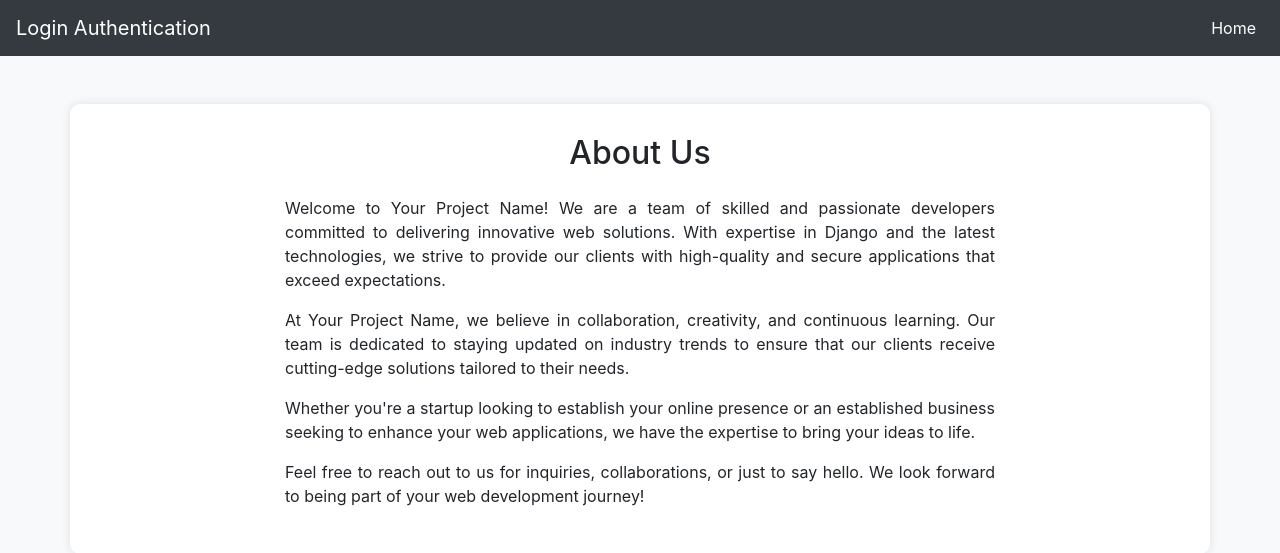
After one commit to v2jarvis/Django_Practice, a Django app: page /about/ in a window 1280 px wide. The commit adds this page. Shown: the top 553 px of the page. Run offline with Django 4.2, Linux system fonts and the light colour scheme; some libraries are stand-ins or nearby versions.

Commit message:
modify the html file and add about page

```diff
--- a/login_page/myapp/urls.py
+++ b/login_page/myapp/urls.py
@@ -4,6 +4,7 @@ from django.urls import path
 urlpatterns = [
     path('',views.home,name="home"),
     path('register/',views.register,name="register"),
-    path('login/',views.loginn,name="login")
+    path('login/',views.loginn,name="login"),
+    path('about/',views.about,name="about")
 
 ]
--- a/login_page/myapp/views.py
+++ b/login_page/myapp/views.py
@@ -8,6 +8,9 @@ from django.contrib.auth import authenticate,login
 
 def home(request):
     return render(request,"home.html")
+
+def about(request):
+    return render(request,"about.html")
 
 def register(request):
     if request.method=='POST':
--- /dev/null
+++ b/login_page/templates/about.html
@@ -0,0 +1,70 @@
+{%load static%}
+<!DOCTYPE html>
+<html lang="en">
+<head>
+    <meta charset="UTF-8">
+    <meta name="viewport" content="width=device-width, initial-scale=1, shrink-to-fit=no">
+    <title>About Us</title>
+    <link rel="stylesheet" href="https://stackpath.bootstrapcdn.com/bootstrap/4.5.2/css/bootstrap.min.css">
+    <!-- <link href="https://cdn.jsdelivr.net/npm/bootstrap@5.3.2/dist/css/bootstrap.min.css" rel="stylesheet" integrity="sha384-T3c6CoIi6uLrA9TneNEoa7RxnatzjcDSCmG1MXxSR1GAsXEV/Dwwykc2MPK8M2HN" crossorigin="anonymous"> -->
+    <style>
+        body {
+            background-color: #f8f9fa;
+        }
+
+        .navbar {
+            background-color: #343A40;
+        }
+
+        .navbar-brand, .navbar-nav .nav-link {
+            color: #ffffff !important;
+        }
+
+        .about-section {
+            background-color: #ffffff;
+            border-radius: 10px;
+            box-shadow: 0 0 10px rgba(0, 0, 0, 0.1);
+            padding: 30px;
+            margin-top: 30px;
+        }
+    </style>
+</head>
+<body>
+
+<nav class="navbar navbar-expand-lg navbar-light">
+    <a class="navbar-brand" href="#">Login Authentication</a>
+    <button class="navbar-toggler" type="button" data-toggle="collapse" data-target="#navbarNav" aria-controls="navbarNav" aria-expanded="false" aria-label="Toggle navigation">
+        <span class="navbar-toggler-icon"></span>
+    </button>
+    <div class="collapse navbar-collapse" id="navbarNav">
+        <ul class="navbar-nav ml-auto">
+            <li class="nav-item">
+                <a class="nav-link" href="/">Home</a>
+            </li>
+        </ul>
+    </div>
+</nav>
+
+<!-- About Section -->
+<div class="container mt-5 about-section">
+    <div class="row">
+        <div class="col-lg-8 offset-lg-2">
+            <h2 class="text-center mb-4">About Us</h2>
+            <p class="text-justify">Welcome to Your Project Name! We are a team of skilled and passionate developers committed to delivering innovative web solutions. With expertise in Django and the latest technologies, we strive to provide our clients with high-quality and secure applications that exceed expectations.</p>
+
+            <p class="text-justify">At Your Project Name, we believe in collaboration, creativity, and continuous learning. Our team is dedicated to staying updated on industry trends to ensure that our clients receive cutting-edge solutions tailored to their needs.</p>
+
+            <p class="text-justify">Whether you're a startup looking to establish your online presence or an established business seeking to enhance your web applications, we have the expertise to bring your ideas to life.</p>
+
+            <p class="text-justify">Feel free to reach out to us for inquiries, collaborations, or just to say hello. We look forward to being part of your web development journey!</p>
+        </div>
+    </div>
+</div>
+
+<!-- Bootstrap JS and Popper.js -->
+<script src="https://code.jquery.com/jquery-3.5.1.slim.min.js"></script>
+<script src="https://cdn.jsdelivr.net/npm/@popperjs/core@2.9.1/dist/umd/popper.min.js"></script>
+<script src="https://stackpath.bootstrapcdn.com/bootstrap/4.5.2/js/bootstrap.min.js"></script>
+
+</body>
+</html>
--- a/login_page/templates/login.html
+++ b/login_page/templates/login.html
@@ -9,6 +9,7 @@
      <link rel="shortcut icon" href="{% static 'fevicon/login.ico' %}">
     <link rel="stylesheet" href="{% static 'css/login.css' %}">
     <link rel="stylesheet" href="https://cdnjs.cloudflare.com/ajax/libs/font-awesome/5.15.2/css/all.min.css"/>
+    <!-- <link href="https://cdn.jsdelivr.net/npm/bootstrap@5.3.2/dist/css/bootstrap.min.css" rel="stylesheet" integrity="sha384-T3c6CoIi6uLrA9TneNEoa7RxnatzjcDSCmG1MXxSR1GAsXEV/Dwwykc2MPK8M2HN" crossorigin="anonymous"> -->
 
   </head>
   <body>
--- a/login_page/templates/register.html
+++ b/login_page/templates/register.html
@@ -8,7 +8,7 @@
     <link rel="shortcut icon" href="{% static 'fevicon/reg.ico' %}">
     <link rel="stylesheet" href="{% static 'css/reg.css' %}">
     <link rel="stylesheet" href="https://cdnjs.cloudflare.com/ajax/libs/font-awesome/5.15.2/css/all.min.css"/>
-    <!-- <link href="https://cdn.jsdelivr.net/npm/bootstrap@5.0.2/dist/css/bootstrap.min.css" rel="stylesheet" integrity="sha384-EVSTQN3/azprG1Anm3QDgpJLIm9Nao0Yz1ztcQTwFspd3yD65VohhpuuCOmLASjC" crossorigin="anonymous"> -->
+    <!-- <link href="https://cdn.jsdelivr.net/npm/bootstrap@5.3.2/dist/css/bootstrap.min.css" rel="stylesheet" integrity="sha384-T3c6CoIi6uLrA9TneNEoa7RxnatzjcDSCmG1MXxSR1GAsXEV/Dwwykc2MPK8M2HN" crossorigin="anonymous"> -->
     <title>Register</title>
 </head>
 
--- a/login_page/templates/user.html
+++ b/login_page/templates/user.html
@@ -7,6 +7,7 @@
     <link rel="shortcut icon" href="{% static 'fevicon/user.ico' %}">
     <title>User</title>
     <link rel="stylesheet" href="https://stackpath.bootstrapcdn.com/bootstrap/4.3.1/css/bootstrap.min.css">
+    <!-- <link href="https://cdn.jsdelivr.net/npm/bootstrap@5.3.2/dist/css/bootstrap.min.css" rel="stylesheet" integrity="sha384-T3c6CoIi6uLrA9TneNEoa7RxnatzjcDSCmG1MXxSR1GAsXEV/Dwwykc2MPK8M2HN" crossorigin="anonymous"> -->
     <style>
         body {
             font-family: Arial, sans-serif;
```
Also changed, not shown: login_page/templates/home.html (+8 -10 lines).
